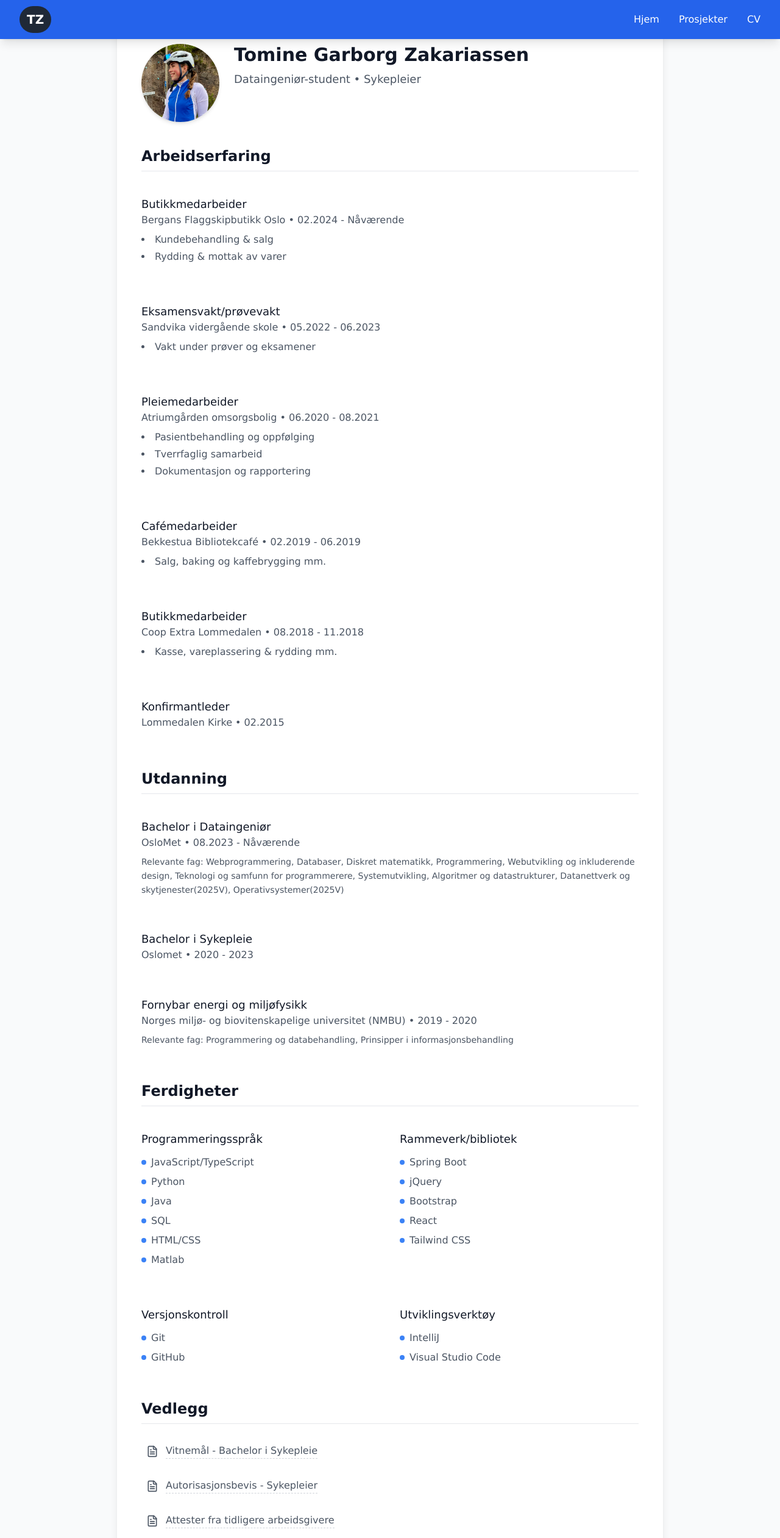
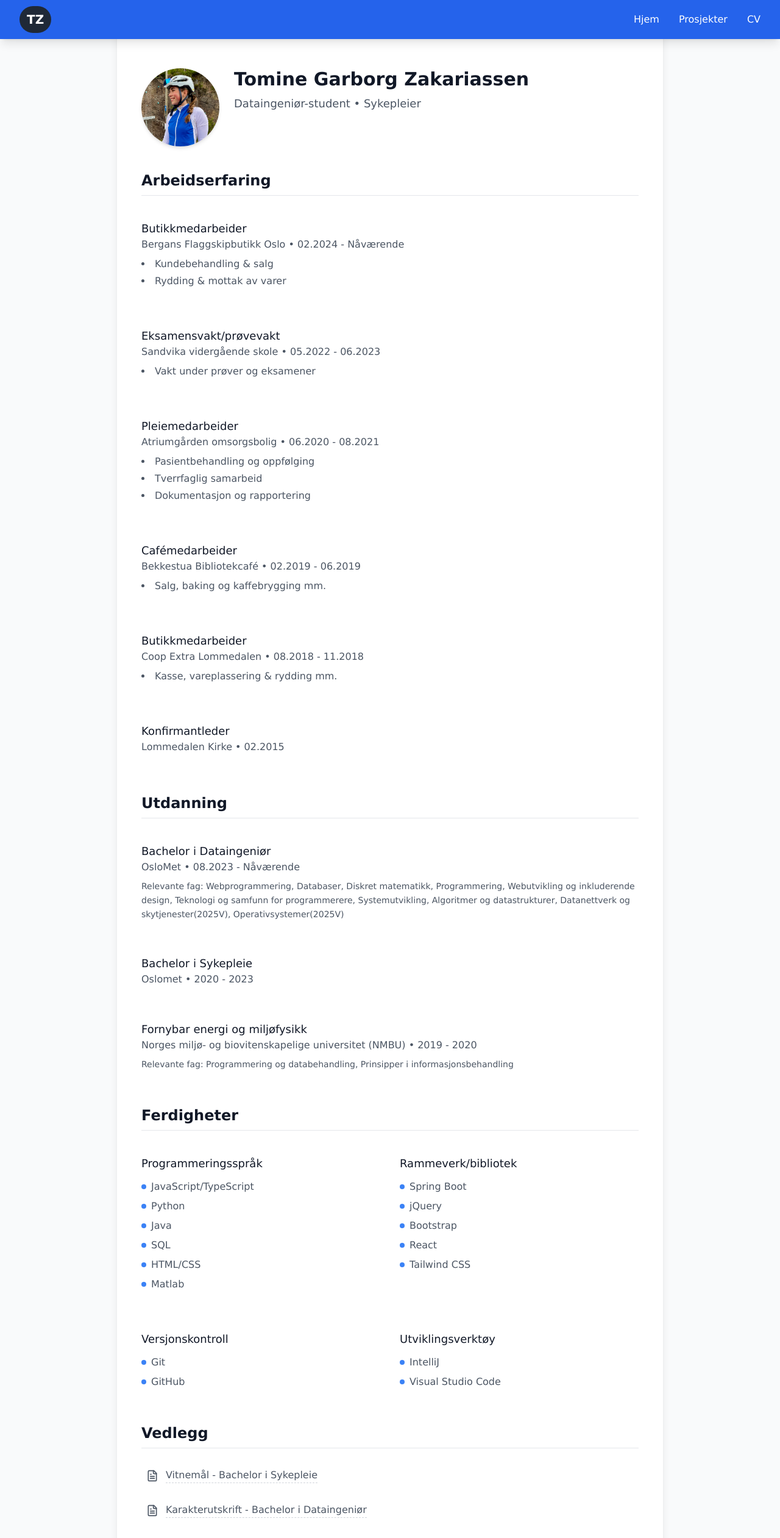
Before and after one commit to tominezak/minSide, a React (Vite) app: page /cv in a window 1280 px wide. Shown: the top 2522 px of the page at 61% size. Built offline with nearby package versions, Linux system fonts and the light colour scheme.

Commit message:
attester

```diff
--- a/src/Pages/CV.tsx
+++ b/src/Pages/CV.tsx
@@ -2,19 +2,18 @@ import test from "../images/test.jpg";
 import { FileText } from "lucide-react";
 
 function CV() {
-  // Sample PDF URLs - replace these with your actual PDF URLs
   const attachments = [
     {
       name: "Vitnemål - Bachelor i Sykepleie",
       url: "src/attachments/Vitnemål - bachelor i sykepleie.pdf",
     },
     {
-      name: "Autorisasjonsbevis - Sykepleier",
-      url: "#", // Replace with actual PDF URL
+      name: "Karakterutskrift - Bachelor i Dataingeniør",
+      url: "src/attachments/Karakterutskrift - Bachelor i dataingeniør.pdf",
     },
     {
       name: "Attester fra tidligere arbeidsgivere",
-      url: "#", // Replace with actual PDF URL
+      url: "src/attachments/Attester - Coop & Bogerud.pdf",
     },
   ];
   return (
@@ -22,7 +21,7 @@ function CV() {
       <div className="max-w-4xl mx-auto">
         <div className="bg-white rounded-xl shadow-lg p-6 sm:p-8 lg:p-10">
           {/* Header/Profile */}
-          <div className="flex flex-col sm:flex-row items-center sm:items-start gap-6 mb-10">
+          <div className="flex flex-col sm:flex-row items-center sm:items-start gap-6 mb-10 mt-24 sm:mt-10">
             <img
               src={test}
               alt="Profilbilde"
```
Also changed, not shown: 2 other files (tests, documents, lock files or other folders).
